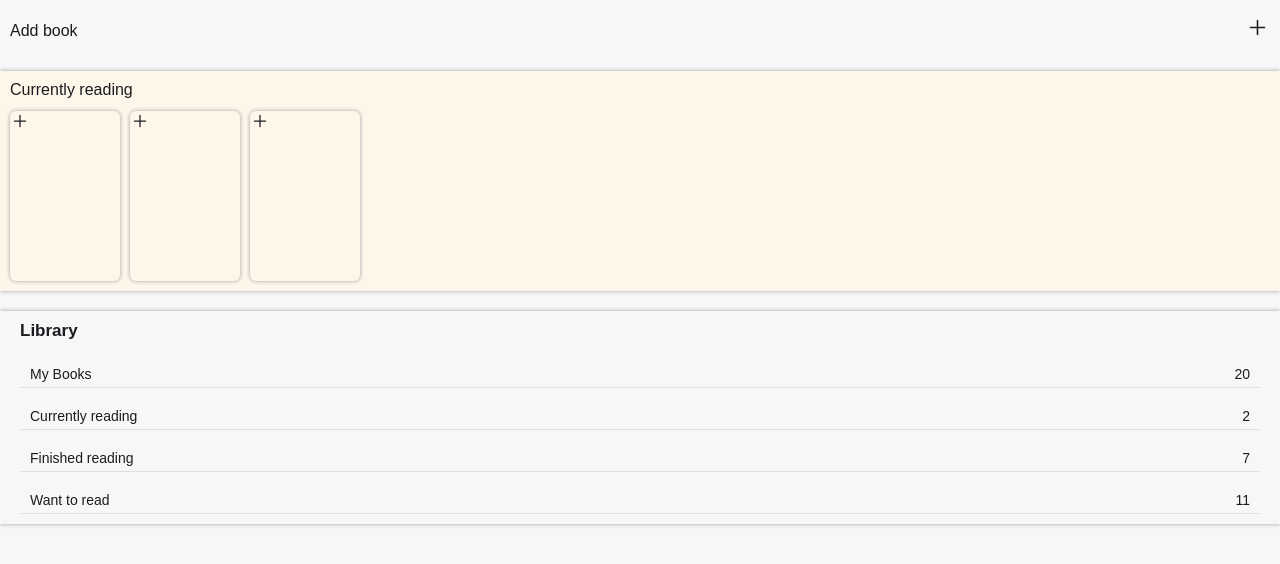
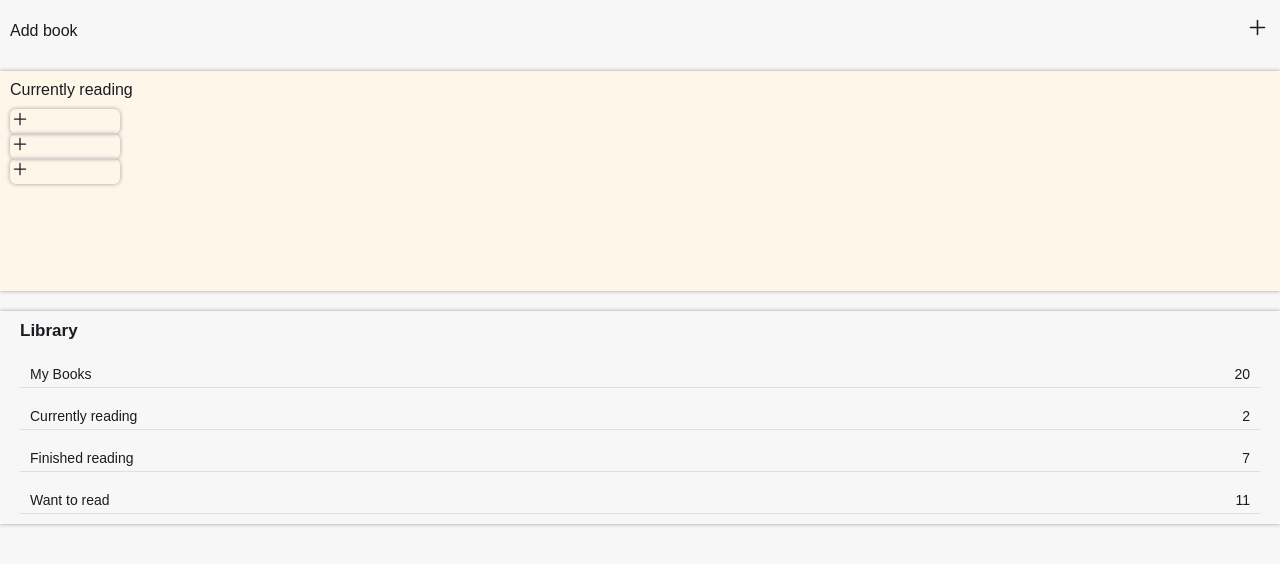
Before and after one commit to SecretStrawberry/read-o-matic, a React (Create React App) app: page / in a window 1280 px wide. Shown: the top 564 px of the page. Built offline with nearby package versions, Linux system fonts and the light colour scheme.

Commit message:
test styles new item cont

```diff
--- a/src/books/BooksCarousel.js
+++ b/src/books/BooksCarousel.js
@@ -8,13 +8,13 @@ import CarouselItem from "./CarouselItem";
 const CarouselWrapper = styled.div`
   @import url("https://fonts.googleapis.com/css2?family=Josefin+Sans:wght@100;200;300;400&display=swap");
 
-  display: grid;
+  /* display: grid;
   grid-auto-flow: column;
   justify-content: start;
 
   grid-template-rows: 2rem 1fr;
   column-gap: 1rem;
-  row-gap: 1rem;
+  row-gap: 1rem; */
 
   background-color: ${colors.vanilla};
   box-shadow: 0 0 4px ${colors.grey};
@@ -27,18 +27,22 @@ const CarouselWrapper = styled.div`
 
   & > h2 {
     font-size: 1.6rem;
-    grid-column: 1 / 3;
-    grid-row: 1 / 1;
     font-family: "Josefin Sans", sans-serif;
     font-weight: 500;
   }
+`;
+
+const ItemsContainer = styled.div`
+  margin-top: 1rem;
 `;
 
 function BooksCarousel() {
   return (
     <CarouselWrapper>
       <h2>Currently reading</h2>
-      <CarouselItem />
+      <ItemsContainer>
+        <CarouselItem />
+      </ItemsContainer>
     </CarouselWrapper>
   );
 }
```
